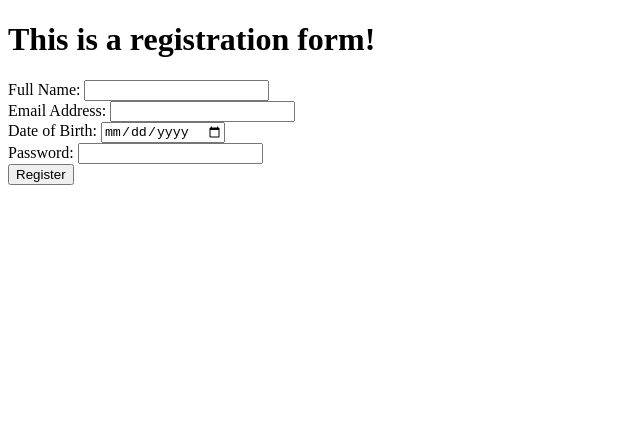
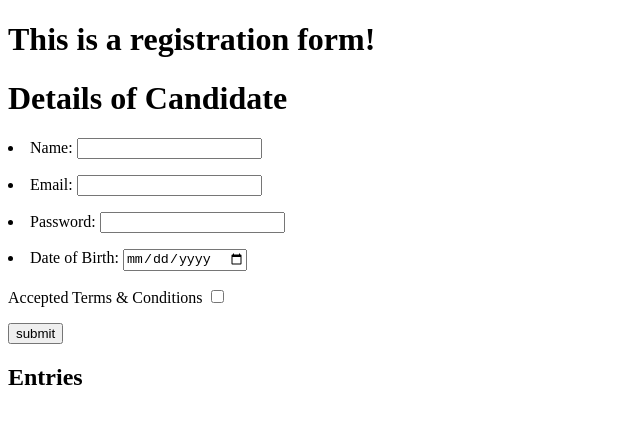
Before and after one commit to Hemang360/wd201, a website: page http-server/registration.html in a window 1280 px wide. Shown: the whole page, without its empty margins (0-640 px from the left). Drawn offline with Linux system fonts and the light colour scheme.

Commit message:
Changes in form

```diff
--- a/http-server/registration.html
+++ b/http-server/registration.html
@@ -8,20 +8,30 @@
 <body>
     <h1>This is a registration form!
     </h1>
-    <form>
-    <label for="name">Full Name:</label>
-    <input type="text" id="name" name="name" required><br>
+    <form id="user-form" method="post">
+        <h1>Details of Candidate</h1>
 
-    <label for="email">Email Address:</label>
-    <input type="email" id="email" name="email" required><br>
+      <li ><label for="text">Name: </label>
+      <input required type="text" id="name" name="name"></li>
+      <p></p>
+        <li><label for="email">Email: </label>
+      <input required type="email" id="email" name="email" ></li>
+      <p></p>
+        <li><label required for="password">Password: </label>
+      <input required type="password" id="password" name="password" ></li>
+      <p></p>
+        <li><label for="dob">Date of Birth: </label>
+      <input type="date" id="dob" name="dob"></li>
+      <p></p>
+      <label for="acceptTerms">Accepted Terms & Conditions </label>
+      <input type="checkbox" name="acceptTerms" id="acceptTerms" >
+      <p></p>
+      <button required class="button" type="submit">submit</button>
+      <p></p>
 
-    <label for="dob">Date of Birth:</label>
-    <input type="date" id="dob" name="dob" required><br>
+  </form>
 
-    <label for="password">Password:</label>
-    <input type="password" id="password" name="password" required><br>
+        <h2 >Entries</h2>
 
-    <input type="submit" value="Register">
-  </form>
 </body>
 </html>
```
